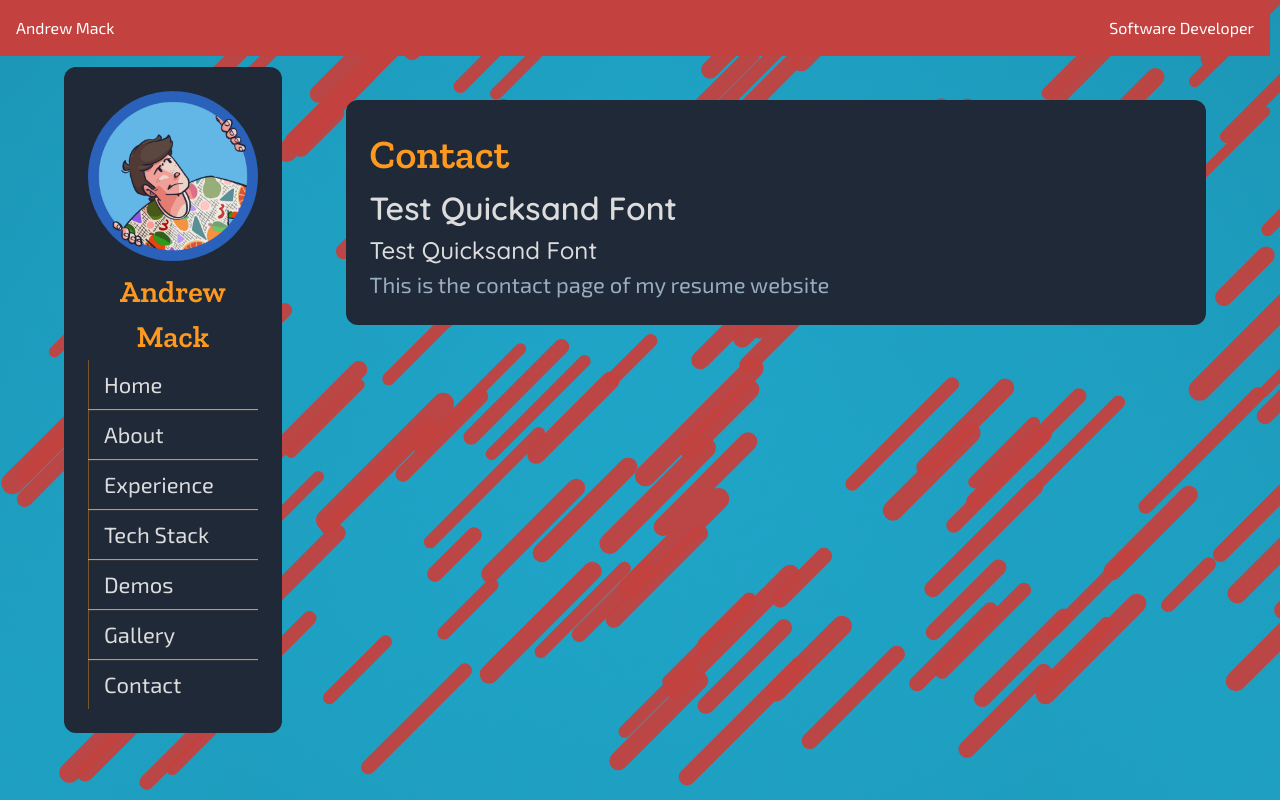
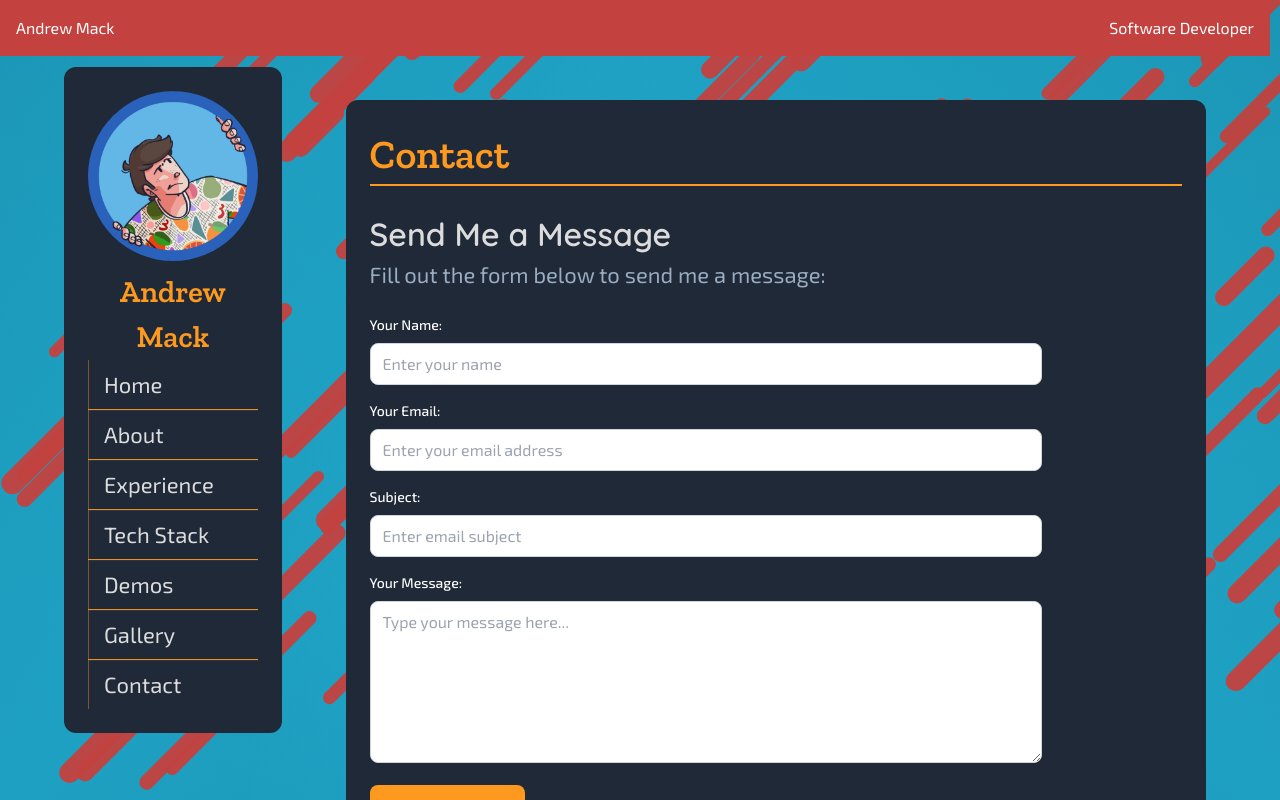
Before and after one commit to A-Mack27/Andrew-Mack-Resume, a React (Vite) app: page / in a window 1280 px wide. Both pictures are taken after a click on the button "Contact". Shown: the top 800 px of the page. Built offline with nearby package versions, Linux system fonts and the light colour scheme.

Commit message:
Contact page completion - Added my LinkedIn and Instagram to my contact page - Added EmailJS to facilitate an email being sent from the contact form - Added a success and failure message to the form after an email is sent

```diff
--- a/package.json
+++ b/package.json
@@ -10,6 +10,7 @@
     "preview": "vite preview"
   },
   "dependencies": {
+    "@emailjs/browser": "^4.4.1",
     "react": "^19.1.1",
     "react-dom": "^19.1.1",
     "react-router-dom": "^7.8.2"
--- a/src/pages/Contact.tsx
+++ b/src/pages/Contact.tsx
@@ -1,10 +1,168 @@
+import { useState } from 'react';
+import emailjs from '@emailjs/browser';
+
 export default function Contact() {
+  const [formData, setFormData] = useState({
+    name: '',
+    email: '',
+    subject: '',
+    message: ''
+  });
+  const [isSubmitted, setIsSubmitted] = useState(false);
+  const [isLoading, setIsLoading] = useState(false);
+  const [showError, setShowError] = useState(false);
+
+  const handleChange = (e: React.ChangeEvent<HTMLInputElement | HTMLTextAreaElement>) => {
+    setFormData({
+      ...formData,
+      [e.target.name]: e.target.value
+    });
+  };
+
+  const handleSubmit = async (e: React.FormEvent) => {
+    e.preventDefault();
+    setIsLoading(true);
+
+    try {
+      // EmailJS credentials from environment variables
+      const serviceId = import.meta.env.VITE_EMAILJS_SERVICE_ID;
+      const templateId = import.meta.env.VITE_EMAILJS_TEMPLATE_ID;
+      const publicKey = import.meta.env.VITE_EMAILJS_PUBLIC_KEY;
+      const contactEmail = import.meta.env.VITE_CONTACT_EMAIL;
+
+      const templateParams = {
+        from_name: formData.name,
+        from_email: formData.email,
+        subject: formData.subject,
+        message: formData.message,
+        to_email: contactEmail
+      };
+
+      await emailjs.send(serviceId, templateId, templateParams, publicKey);
+      setIsSubmitted(true);
+    } catch (error) {
+      console.error('Error sending email:', error);
+      setShowError(true);
+    } finally {
+      setIsLoading(false);
+    }
+  };
+
   return (
     <>
       <h1>Contact</h1>
-      <h2>Test Quicksand Font</h2>
-      <h3>Test Quicksand Font</h3>
-      <p>This is the contact page of my resume website</p>
+      <hr />
+      <br />
+      <h2>Send Me a Message</h2>
+      <p>Fill out the form below to send me a message:</p>
+      <br />
+
+      {isSubmitted ? (
+        <div className="bg-green-300 text-green-900 px-4 py-3 rounded-lg mb-4 max-w-2xl">
+          <p className="text-green-900">Thank you for your message! I'll get back to you soon.</p>
+        </div>
+      ) : showError ? (
+        <div className="bg-red-300 text-red-900 px-4 py-3 rounded-lg mb-4 max-w-2xl">
+          <p className="text-red-900">Sorry, there was an error sending your message. Please try again.</p>
+          <button
+            onClick={() => setShowError(false)}
+            className="mt-2 text-sm underline hover:no-underline text-red-700"
+          >
+            Try Again
+          </button>
+        </div>
+      ) : (
+        <form onSubmit={handleSubmit} className="max-w-2xl">
+          <div className="mb-4">
+            <label htmlFor="name" className="block text-sm font-medium mb-2">
+              Your Name:
+            </label>
+            <input
+              type="text"
+              id="name"
+              name="name"
+              value={formData.name}
+              onChange={handleChange}
+              className="w-full px-3 py-2 border border-gray-300 rounded-lg focus:outline-none focus:ring-2 focus:ring-[#FE9920] focus:border-transparent text-black"
+              placeholder="Enter your name"
+              required
+            />
+          </div>
+
+          <div className="mb-4">
+            <label htmlFor="email" className="block text-sm font-medium mb-2">
+              Your Email:
+            </label>
+            <input
+              type="email"
+              id="email"
+              name="email"
+              value={formData.email}
+              onChange={handleChange}
+              className="w-full px-3 py-2 border border-gray-300 rounded-lg focus:outline-none focus:ring-2 focus:ring-[#FE9920] focus:border-transparent text-black"
+              placeholder="Enter your email address"
+              required
+            />
+          </div>
+
+          <div className="mb-4">
+            <label htmlFor="subject" className="block text-sm font-medium mb-2">
+              Subject:
+            </label>
+            <input
+              type="text"
+              id="subject"
+              name="subject"
+              value={formData.subject}
+              onChange={handleChange}
+              className="w-full px-3 py-2 border border-gray-300 rounded-lg focus:outline-none focus:ring-2 focus:ring-[#FE9920] focus:border-transparent text-black"
+              placeholder="Enter email subject"
+              required
+            />
+          </div>
+
+          <div className="mb-4">
+            <label htmlFor="message" className="block text-sm font-medium mb-2">
+              Your Message:
+            </label>
+            <textarea
+              id="message"
+              name="message"
+              value={formData.message}
+              onChange={handleChange}
+              rows={6}
+              className="w-full px-3 py-2 border border-gray-300 rounded-lg focus:outline-none focus:ring-2 focus:ring-[#FE9920] focus:border-transparent resize-vertical text-black"
+              placeholder="Type your message here..."
+              required
+            />
+          </div>
+
+          <button
+            type="submit"
+            disabled={isLoading}
+            className="bg-[#FE9920] hover:bg-[#DCDCDD] disabled:bg-gray-400 disabled:cursor-not-allowed text-black font-semibold py-3 px-6 rounded-lg transition-colors duration-200 cursor-pointer"
+          >
+            {isLoading ? 'Sending...' : 'Send Message'}
+          </button>
+        </form>
+      )}
+      <br />
+      <h2>Other Contact Information</h2>
+      <h3>LinkedIn</h3>
+      <a
+        href="https://www.linkedin.com/in/andrew-mack-492375360"
+        className="text-[#FE9920] hover:text-[#DCDCDD] transition-colors duration-200"
+      >
+        https://www.linkedin.com/in/andrew-mack-492375360
+      </a>
+      <h3>Instagram</h3>
+      <a
+        href="https://www.instagram.com/a.mack727"
+        className="text-[#FE9920] hover:text-[#DCDCDD] transition-colors duration-200"
+      >
+        https://www.instagram.com/a.mack727
+      </a>
+      <br />
     </>
   );
 }
```
Also changed, not shown: 2 other files (tests, documents, lock files or other folders).
